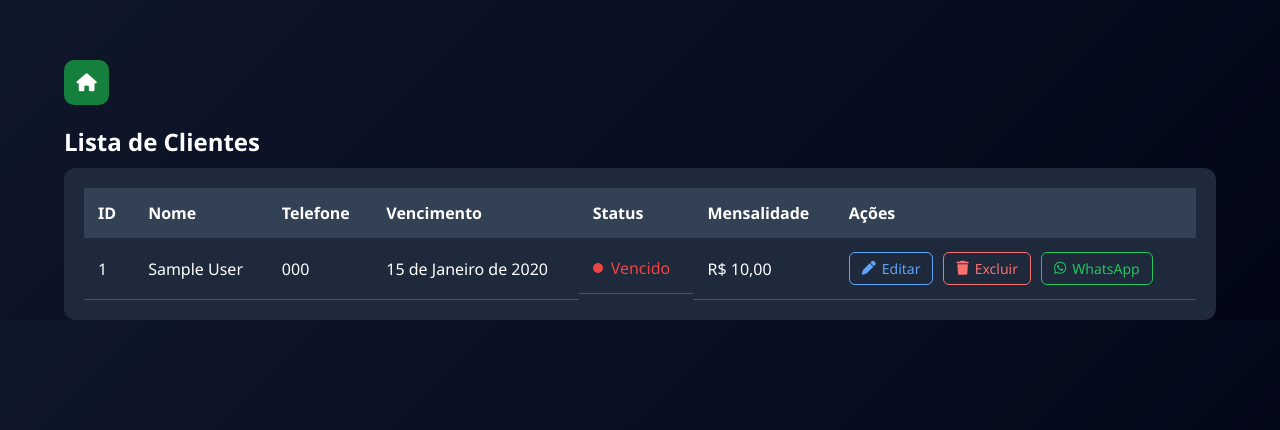
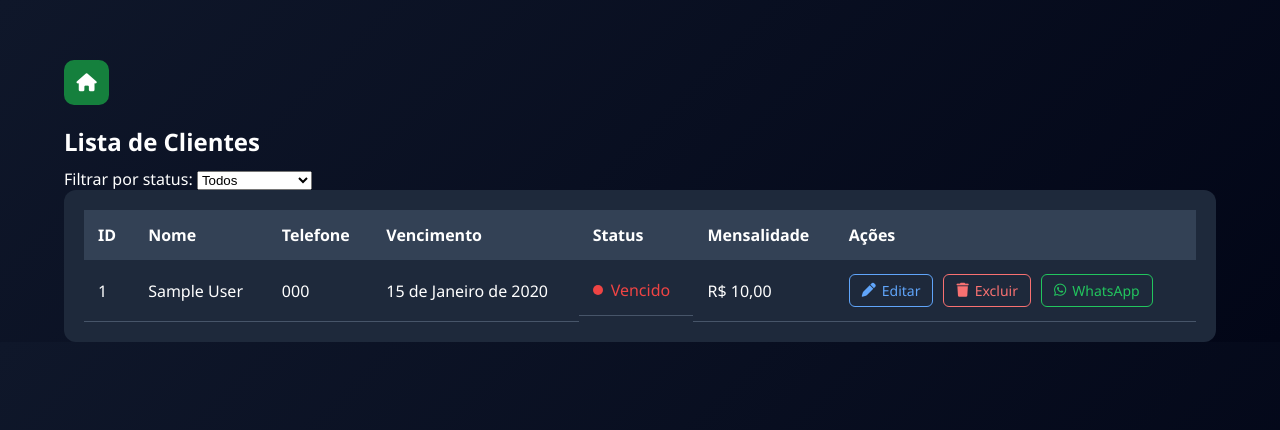
Before and after one commit to octavio-knupp/Gestao-De-Assinaturas, a Django app: page /clients/ in a window 1280 px wide. Shown: the top 430 px of the page. Run offline with Django 5.2, Linux system fonts and the light colour scheme; a user stored in the database is signed in; tables that the repository leaves empty hold one stand-in row (values such as "Sample post").

Commit message:
feat: implementa filtro de clientes por status no backend e integra com frontend

```diff
--- a/backend/clients/views.py
+++ b/backend/clients/views.py
@@ -176,51 +176,63 @@ def logout_client(request):
 @login_required
 def list_clients(request):
 
+    status_filter = request.GET.get('status')
+
     clients = Client.objects.filter(
         owner=request.user
     )
 
     today = date.today()
+    breve = today + timedelta(days=3)
 
+    # 🔥 FILTRO NO BANCO (ANTES DO LOOP)
+    if status_filter == 'todos' or not status_filter:
+        pass  # não filtra nada
+
+    elif status_filter == 'vencido':
+        clients = clients.filter(due_date__lt=today)
+
+    elif status_filter == 'vence_hoje':
+        clients = clients.filter(due_date=today)
+
+    elif status_filter == 'vence_breve':
+        clients = clients.filter(due_date__gt=today, due_date__lte=breve)
+
+    elif status_filter == 'em_dia':
+        clients = clients.filter(due_date__gt=breve)
+
+
+
+    # 🧠 AGORA MONTA STATUS (SÓ PRA EXIBIÇÃO)
     clients_status = []
 
     for client in clients:
 
         if client.due_date < today:
-
             status = "vencido"
 
         elif client.due_date == today:
-
             status = "vence_hoje"
 
-        elif client.due_date <= today + timedelta(days=3):
-
+        elif client.due_date <= breve:
             status = "vence_breve"
 
         else:
-
             status = "em_dia"
 
         clients_status.append({
-
             'client': client,
             'status': status
-
         })
 
     return render(
-
         request,
-
         'list_client.html',
-
         {
-            'clients_status': clients_status
+            'clients_status': clients_status,
+            'status_selected': status_filter
         }
-
     )
-
 
 # ===============================
 # 📋 CADASTRO CLIENTE
--- a/backend/templates/list_client.html
+++ b/backend/templates/list_client.html
@@ -29,6 +29,18 @@
         </a>
         <h2>Lista de Clientes</h2>
 
+        <form method="GET">
+            <div id="status-filter">
+                <label for="status">Filtrar por status:</label>
+                <select name="status" id="status" onchange="this.form.submit()">
+                    <option value="todos" {% if status_selected == "todos" %}selected{% endif %}>Todos</option>
+                    <option value="vencido" {% if status_selected == "vencido" %}selected{% endif %}>Vencido</option>
+                    <option value="vence_hoje" {% if status_selected == "vence_hoje" %}selected{% endif %}>Vence hoje</option>
+                    <option value="vence_breve" {% if status_selected == "vence_breve" %}selected{% endif %}>Vence embreve</option>
+                    <option value="em_dia" {% if status_selected == "em_dia" %}selected{% endif %}>Em dia</option>
+                </select>
+            </div>
+        </form>
 
         <div class="table-container">
 
```
